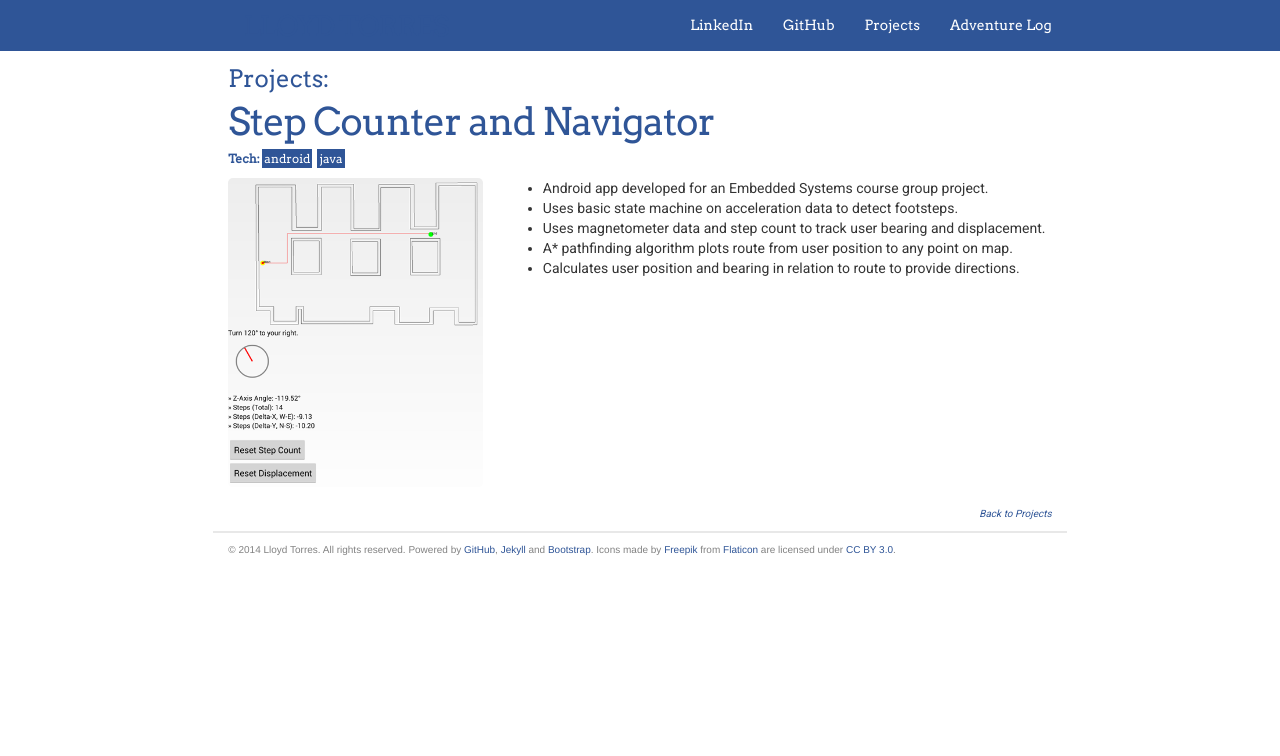
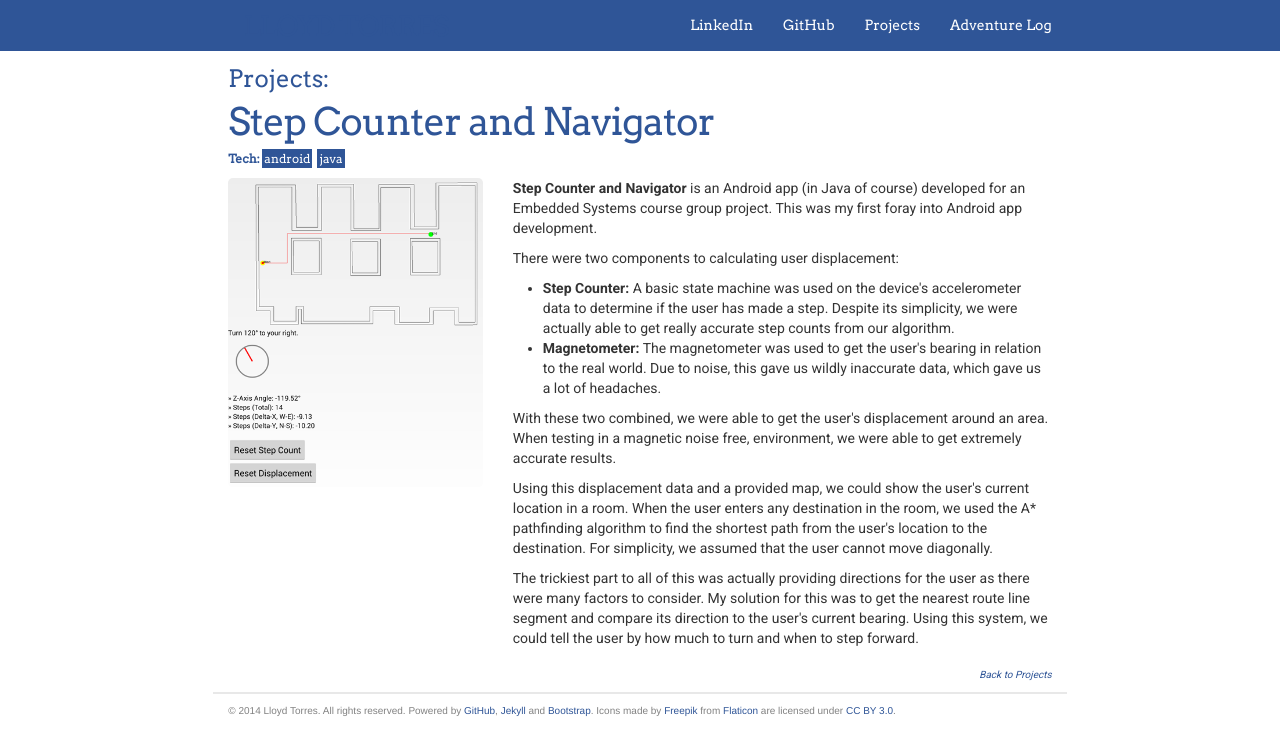
Before and after one commit to lloydtorres/lloydtorres.github.io, a Jekyll site: the page built from stepcounter.md, in a window 1280 px wide. Shown: the top 756 px of the page. Built offline with Jekyll 4.4.1, drawn with Linux system fonts in a browser that asks for light colours; nearby versions of some CDN libraries.

Commit message:
Update Step Counter description

```diff
--- a/stepcounter.md
+++ b/stepcounter.md
@@ -13,12 +13,19 @@ categories:
     </div>
 
     <div class="col-md-8">
+        <p><b>Step Counter and Navigator</b> is an Android app (in Java of course) developed for an Embedded Systems course group project. This was my first foray into Android app development.</p>
+
+        <p>There were two components to calculating user displacement:</p>
+
         <ul>
-            <li>Android app developed for an Embedded Systems course group project.</li>
-            <li>Uses basic state machine on acceleration data to detect footsteps.</li>
-            <li>Uses magnetometer data and step count to track user bearing and displacement.</li>
-            <li>A* pathfinding algorithm plots route from user position to any point on map.</li>
-            <li>Calculates user position and bearing in relation to route to provide directions.</li>
+            <li><b>Step Counter:</b> A basic state machine was used on the device's accelerometer data to determine if the user has made a step. Despite its simplicity, we were actually able to get really accurate step counts from our algorithm.</li>
+            <li><b>Magnetometer:</b> The magnetometer was used to get the user's bearing in relation to the real world. Due to noise, this gave us wildly inaccurate data, which gave us a lot of headaches.</li>
         </ul>
+
+        <p>With these two combined, we were able to get the user's displacement around an area. When testing in a magnetic noise free, environment, we were able to get extremely accurate results.</p>
+
+        <p>Using this displacement data and a provided map, we could show the user's current location in a room. When the user enters any destination in the room, we used the A* pathfinding algorithm to find the shortest path from the user's location to the destination. For simplicity, we assumed that the user cannot move diagonally.</p>
+
+        <p>The trickiest part to all of this was actually providing directions for the user as there were many factors to consider. My solution for this was to get the nearest route line segment and compare its direction to the user's current bearing. Using this system, we could tell the user by how much to turn and when to step forward.</p>
     </div>
 </div>
```
